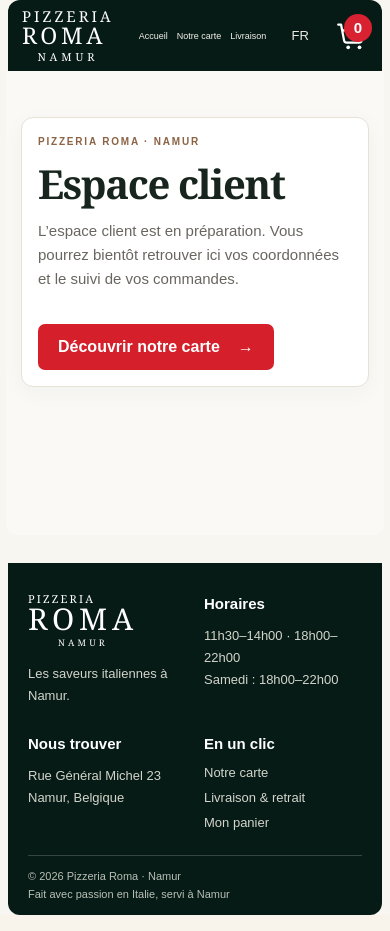
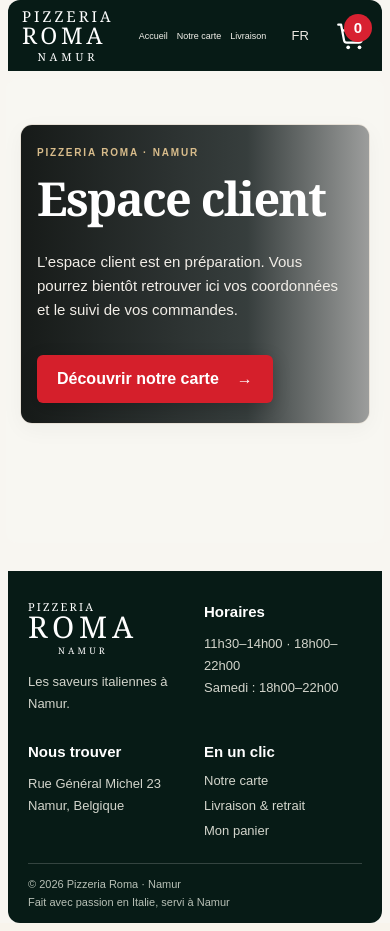
Before and after one commit to AmirGames/pizzeria-roma, a Next.js app: page /compte in a window 390 px wide. Built offline with nearby package versions, Linux system fonts and the light colour scheme.

Commit message:
Apply Roma styling across storefront pages

```diff
--- a/src/app/globals.css
+++ b/src/app/globals.css
@@ -172,11 +172,59 @@ body:has(.manager-shell)>header:not(.manager-header),body:has(.manager-shell)>.s
 .customer-gate-link:hover{background:#b91e29}
 @media(max-width:600px){.customer-page,.manager-page{width:calc(100% - 12px);padding:26px 15px 54px}.manager-page>nav:not(.cards){gap:7px;padding:9px}.manager-page>nav:not(.cards) a,.manager-shortcuts a{font-size:12px;padding:8px 10px}.customer-page>section,.customer-page>details,.customer-page>form,.customer-settings{padding:16px}}
 
-
-/* Keep menu category labels readable on phones; scroll the tabs horizontally. */
+/* Shared Roma identity across the account, cart and secondary storefront pages. */
+:root{--roma-ink:#20251f;--roma-green:#08271f;--roma-red:#d51f2b;--roma-gold:#d8bc8b;--roma-paper:#f8f7f2;--roma-line:#e7e1d7}
+.customer-page,.customize-page,.roma-cart{width:calc(100% - 16px);margin:8px auto 0;overflow:hidden;border-radius:12px;background:var(--roma-paper);color:var(--roma-ink)}
+.customer-page{max-width:1600px;min-height:55vh;padding:clamp(30px,4.2vw,64px) clamp(18px,5vw,76px) 78px}
+.customer-page>h1{font:700 clamp(2.5rem,5.3vw,4.3rem)/1 Georgia,serif;letter-spacing:-.035em;color:#18251e}
+.customer-page>p{max-width:780px;color:#676960;font-size:15px}
+.customer-page> a:first-child{display:inline-flex;align-items:center;gap:8px;margin-bottom:12px;color:#24533a;font-size:14px;font-weight:700;text-decoration:none}
+.customer-page> a:first-child:hover{text-decoration:underline;text-underline-offset:4px}
+.customer-gate-card{position:relative;isolation:isolate;display:flex;min-height:clamp(300px,38vw,470px);max-width:1280px;margin:12px auto 4px;padding:clamp(34px,7vw,88px);flex-direction:column;align-items:flex-start;justify-content:center;overflow:hidden;border:0;border-radius:12px;background:#09130f url('/roma-hero.png') center 52%/cover no-repeat;box-shadow:0 14px 38px #14271b1c;color:#fff}
+.customer-gate-card:before{position:absolute;z-index:-1;inset:0;content:"";background:linear-gradient(90deg,#050907ed 0%,#07100fdd 43%,#0a0c086b 78%,#0508062b 100%)}
+.customer-gate-card .eyebrow{color:var(--roma-gold)}
+.customer-gate-card h1{max-width:760px;color:#fff;font-size:clamp(2.8rem,6.6vw,5rem)}
+.customer-gate-card>p:not(.eyebrow){max-width:650px;color:#f1ede7;font-size:clamp(16px,1.8vw,21px);line-height:1.6}
+.customer-gate-link{min-height:48px;border-radius:6px;background:var(--roma-red);box-shadow:0 5px 18px #0003}
+.customer-page section[aria-label="Accès client"]{max-width:850px;margin:28px 0;padding:clamp(20px,3.5vw,42px);border-color:var(--roma-line);border-radius:12px}
+.customer-page section[aria-label="Accès client"] .customer-actions{margin:0 0 20px}
+.customer-page .customer-actions button[aria-pressed=true]{background:var(--roma-green);outline:0}
+.customer-page .customer-actions button:not([aria-pressed=true]){background:#eeece6;color:#26392e}
+.customer-page form>fieldset{padding:clamp(18px,3vw,30px);border-color:var(--roma-line);border-radius:9px;background:#fcfbf8}
+.customer-page form>fieldset>p,.customer-page form [role=alert]{color:#69665f;font-size:13px}
+.customer-page form>fieldset>button,.customer-page>section[aria-label="Accès client"] form>button{min-height:48px;padding-inline:20px}
+.customer-page .customer-loyalty{border-color:#e2d6bd;background:linear-gradient(135deg,#fffdf8,#f5efdf)}
+.customer-page .customer-orders,.customer-page .test-order-card{border-color:var(--roma-line);border-radius:10px}
+.roma-cart{min-height:55vh}
+.roma-cart-container{max-width:1500px;padding-top:clamp(32px,5vw,70px);padding-bottom:clamp(48px,7vw,100px)}
+.roma-cart-intro{position:relative;isolation:isolate;overflow:hidden;margin:0 0 30px;padding:clamp(24px,4vw,48px);border-radius:10px;background:#07110d url('/roma-hero.png') center 58%/cover no-repeat;color:#fff}
+.roma-cart-intro:before{position:absolute;z-index:-1;inset:0;content:"";background:linear-gradient(90deg,#050907ed 0%,#07100fce 52%,#080b0870 100%)}
+.roma-cart-intro .eyebrow{color:var(--roma-gold)}
+.roma-cart-intro h1{color:#fff}
+.roma-cart-intro>p:last-child{max-width:760px;color:#f1ede7}
+.customize-page{min-height:55vh;padding:clamp(28px,5vw,72px) 18px 82px}
+.customize-panel{border-color:var(--roma-line);border-radius:12px;box-shadow:0 12px 35px #15291b0b}
+.customize-panel .eyebrow{color:#a5382c}
+.customize-warning{border-radius:7px;background:#f7f2e7;border-left-color:var(--roma-red)}
+.customize-link{border-radius:6px;background:var(--roma-red)}
+.menu-category-index{display:none}
 @media(max-width:760px){
-  .catalog-category-tabs{display:flex;flex-wrap:nowrap;gap:8px;overflow-x:auto;overflow-y:hidden;-webkit-overflow-scrolling:touch;scrollbar-width:thin}
-  .catalog-category-tabs button{flex:0 0 auto;min-width:max-content;white-space:nowrap;padding-inline:14px}
-  .homeHeader .nav{gap:8px}
-  .homeHeader .nav a{font-size:clamp(9px,2.6vw,10px)}
+  .catalog-category-tabs{display:flex;flex-wrap:nowrap;gap:8px;overflow-x:auto;overflow-y:hidden;-webkit-overflow-scrolling:touch;scrollbar-width:thin;border-radius:12px}
+  .catalog-category-tabs button{flex:0 0 auto;min-width:max-content;padding:12px 14px;white-space:nowrap}
+  .customer-page,.customize-page,.roma-cart{width:calc(100% - 12px)}
+  .customer-gate-card{min-height:320px;padding:30px 22px;background-position:58% center}
+  .customer-gate-card:before{background:linear-gradient(90deg,#050907ed,#07100fce 65%,#080b0866)}
+  .customer-page section[aria-label="Accès client"]{padding:18px}
+  .customer-page section[aria-label="Accès client"] .customer-actions{align-items:stretch}
+  .customer-page section[aria-label="Accès client"] .customer-actions button{flex:1}
+  .roma-cart-container{padding:28px 14px 58px}
+  .roma-cart-intro{padding:26px 20px}
 }
+@media(max-width:480px){
+  .customer-page,.customize-page{padding:25px 14px 52px}
+  .customer-gate-card{min-height:300px}
+  .customer-gate-card h1{font-size:clamp(2.55rem,12vw,3.5rem)}
+  .customer-gate-card>p:not(.eyebrow){font-size:15px}
+  .customer-page .customer-loyalty ol{gap:6px}
+  .customer-page .customer-loyalty li{width:32px;height:32px}
+}
```
